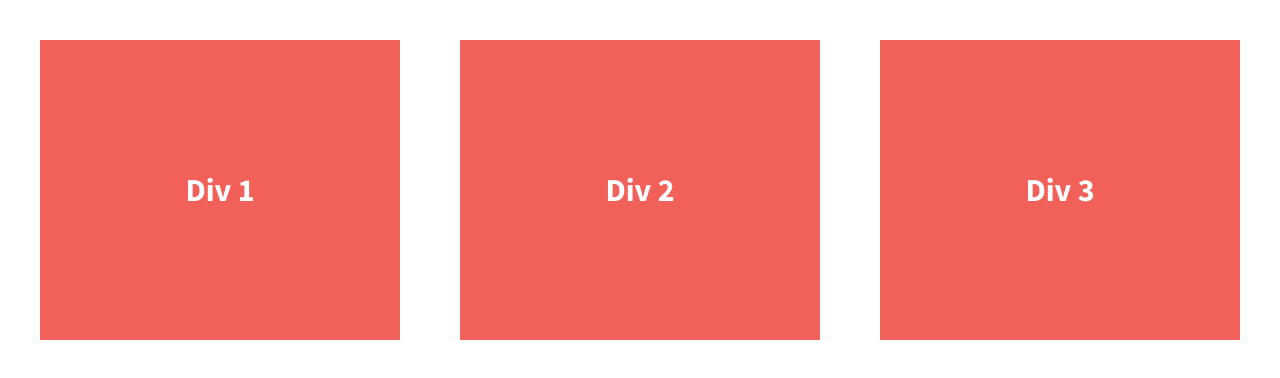
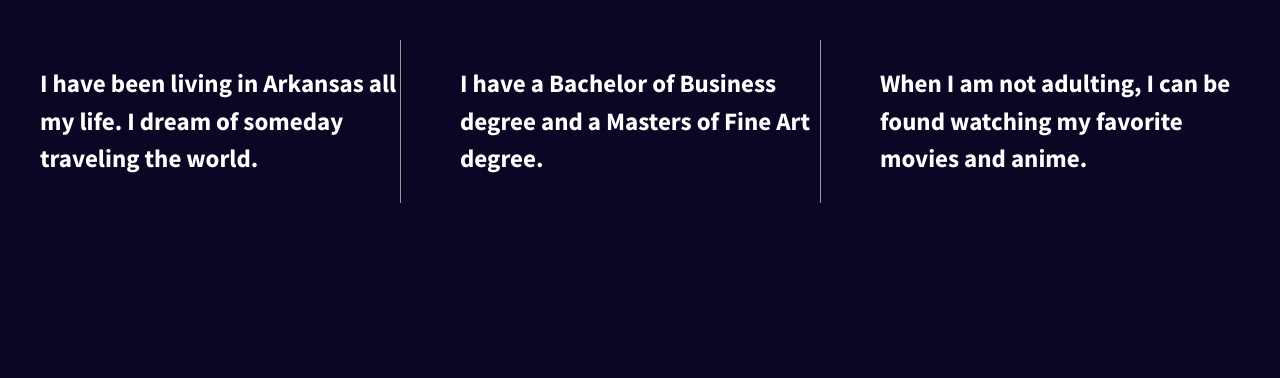
Before and after one commit to rebals/206-Divs-flexbox, a plain HTML site: page index.html in a window 1280 px wide. Drawn offline with nearby package versions, Linux system fonts and the light colour scheme.

Commit message:
Changes to the divs

```diff
--- a/css/main.css
+++ b/css/main.css
@@ -97,7 +97,7 @@ textarea {
 
 
 html {
-  background-color: #fff;
+  background-color: rgb(11, 6, 36);
   height: 100%;
 }
 
@@ -111,18 +111,34 @@ body {
 .wrapper {
   /*add display:flex and set justify-content to space-between*/
   font-weight: 700;
+  flex-flow: row wrap;
+  display: flex;
+  justify-content: space-between;
+  align-items: center;
 }
 
 .div-1, .div-2, .div-3 {
   /*give the divs a width of 30%, add display:flex, set justify-content and align-items to center*/
   color: #fff;
   line-height: 1.5em;
-  font-size: 1.6em;
-  background-color: #f16059;
-  height: 300px;
+  font-size: 1.25em;
+  background-color: rgb(11, 6, 36);
+  height: auto;
+  display: flex;
+  width: 30%;
+  justify-content: center;
+  align-items: center;
 }
 
+.div-1 {
+    border-right: 1px solid;
+    border-color: #999;
+}
 
+.div-2 {
+    border-right: 1px solid;
+    border-color: #999;
+}
 
 
 /* ==========================================================================
@@ -199,17 +215,11 @@ body {
     clear: both;
 }
 
-.wrapper {
-    display: flex;
-    justify-content: space-between;
-}
 
-.div-1, .div-2, .div-3 {
-    display: flex;
-    width: 30%;
-    justify-content: center;
-    align-items: center;
-}
+
+
+
+
 /* ==========================================================================
    EXAMPLE Media Queries for Responsive Design.
    These examples override the primary ('mobile first') styles.
--- a/index.html
+++ b/index.html
@@ -23,13 +23,13 @@
 
         <section class="wrapper">
             <div class="div-1">
-                Div 1
+                <p>I have been living in Arkansas all my life. I dream of someday traveling the world.</p>
             </div>
             <div class="div-2">
-                Div 2
+                <p>I have a Bachelor of Business degree and a Masters of Fine Art degree.</p>
             </div>
             <div class="div-3">
-                Div 3
+                <p>When I am not adulting, I can be found watching my favorite movies and anime.</p>
             </div>
         </section>
 
```
